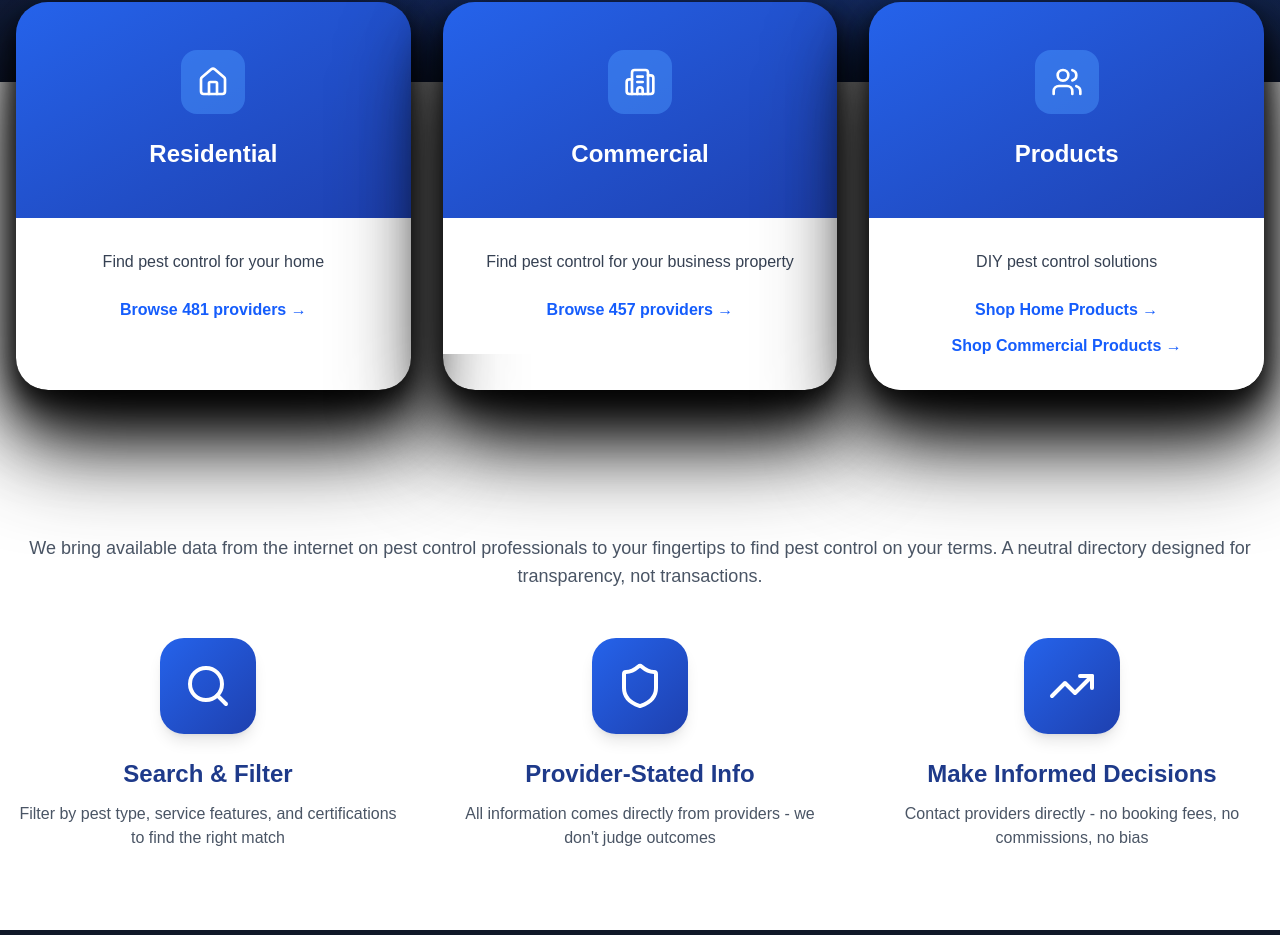
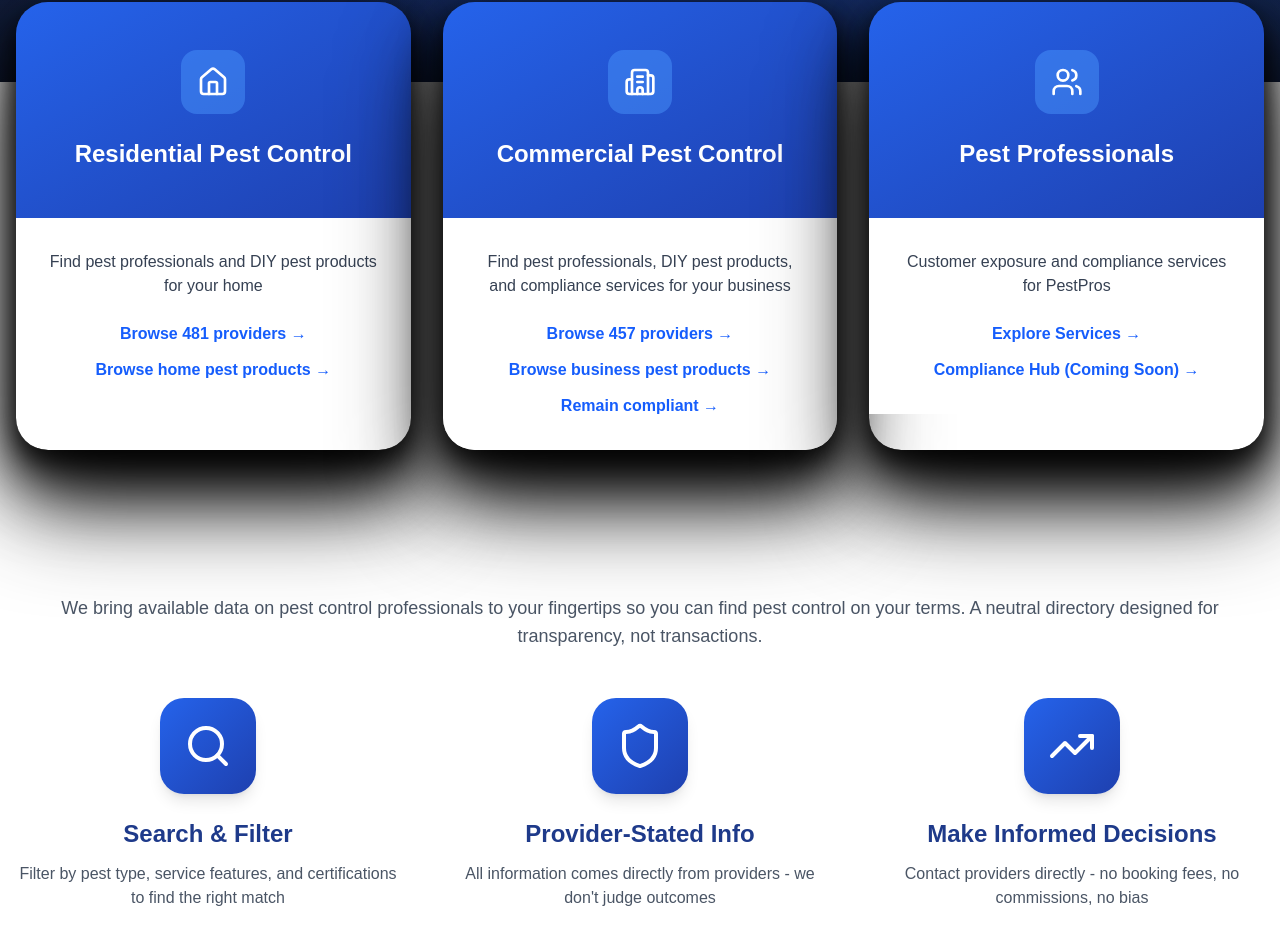
Before and after one commit to aarongeorghiades-hub/pestpro-index-v2-live, a Next.js app: page / in a window 1280 px wide. Shown: the part 792-1727 px from the top of the page. Built offline with nearby package versions, Linux system fonts and the light colour scheme.

Commit message:
Restructure: Homepage cards - Residential, Commercial, Pest Professionals (removed Products card)

```diff
--- a/app/page.tsx
+++ b/app/page.tsx
@@ -83,14 +83,19 @@ export default function Home() {
                 <div className="w-16 h-16 bg-blue-400/40 rounded-2xl flex items-center justify-center mx-auto mb-6">
                   <HomeIcon className="w-8 h-8 text-white" />
                 </div>
-                <h3 className="text-2xl font-bold">Residential</h3>
+                <h3 className="text-2xl font-bold">Residential Pest Control</h3>
               </div>
               {/* White bottom section */}
               <div className="bg-white p-8 text-center">
-                <p className="text-gray-700 mb-6">Find pest control for your home</p>
-                <Link href="/residential" className="text-blue-600 font-semibold hover:text-blue-800">
-                  Browse 481 providers →
-                </Link>
+                <p className="text-gray-700 mb-6">Find pest professionals and DIY pest products for your home</p>
+                <div className="space-y-3">
+                  <Link href="/residential" className="block text-blue-600 font-semibold hover:text-blue-800">
+                    Browse 481 providers →
+                  </Link>
+                  <Link href="/products" className="block text-blue-600 font-semibold hover:text-blue-800">
+                    Browse home pest products →
+                  </Link>
+                </div>
               </div>
             </div>
 
@@ -101,14 +106,22 @@ export default function Home() {
                 <div className="w-16 h-16 bg-blue-400/40 rounded-2xl flex items-center justify-center mx-auto mb-6">
                   <Building2 className="w-8 h-8 text-white" />
                 </div>
-                <h3 className="text-2xl font-bold">Commercial</h3>
+                <h3 className="text-2xl font-bold">Commercial Pest Control</h3>
               </div>
               {/* White bottom section */}
               <div className="bg-white p-8 text-center">
-                <p className="text-gray-700 mb-6">Find pest control for your business property</p>
-                <Link href="/commercial" className="text-blue-600 font-semibold hover:text-blue-800">
-                  Browse 457 providers →
-                </Link>
+                <p className="text-gray-700 mb-6">Find pest professionals, DIY pest products, and compliance services for your business</p>
+                <div className="space-y-3">
+                  <Link href="/commercial" className="block text-blue-600 font-semibold hover:text-blue-800">
+                    Browse 457 providers →
+                  </Link>
+                  <Link href="/commercial-products" className="block text-blue-600 font-semibold hover:text-blue-800">
+                    Browse business pest products →
+                  </Link>
+                  <Link href="/commercial#compliance" className="block text-blue-600 font-semibold hover:text-blue-800">
+                    Remain compliant →
+                  </Link>
+                </div>
               </div>
             </div>
 
@@ -119,17 +132,17 @@ export default function Home() {
                 <div className="w-16 h-16 bg-blue-400/40 rounded-2xl flex items-center justify-center mx-auto mb-6">
                   <Users className="w-8 h-8 text-white" />
                 </div>
-                <h3 className="text-2xl font-bold">Products</h3>
+                <h3 className="text-2xl font-bold">Pest Professionals</h3>
               </div>
               {/* White bottom section */}
               <div className="bg-white p-8 text-center">
-                <p className="text-gray-700 mb-6">DIY pest control solutions</p>
+                <p className="text-gray-700 mb-6">Customer exposure and compliance services for PestPros</p>
                 <div className="space-y-3">
-                  <Link href="/products" className="block text-blue-600 font-semibold hover:text-blue-800">
-                    Shop Home Products →
+                  <Link href="/professionals" className="block text-blue-600 font-semibold hover:text-blue-800">
+                    Explore Services →
                   </Link>
-                  <Link href="/commercial-products" className="block text-blue-600 font-semibold hover:text-blue-800">
-                    Shop Commercial Products →
+                  <Link href="/professionals#compliance" className="block text-blue-600 font-semibold hover:text-blue-800">
+                    Compliance Hub (Coming Soon) →
                   </Link>
                 </div>
               </div>
@@ -142,7 +155,7 @@ export default function Home() {
       <section className="bg-white py-20">
         <div className="container mx-auto px-4">
           <div className="text-center mb-12">
-            <p className="text-gray-600 text-lg">We bring available data from the internet on pest control professionals to your fingertips to find pest control on your terms. A neutral directory designed for transparency, not transactions.</p>
+            <p className="text-gray-600 text-lg">We bring available data on pest control professionals to your fingertips so you can find pest control on your terms. A neutral directory designed for transparency, not transactions.</p>
           </div>
 
           <div className="grid grid-cols-3 gap-12">
```
